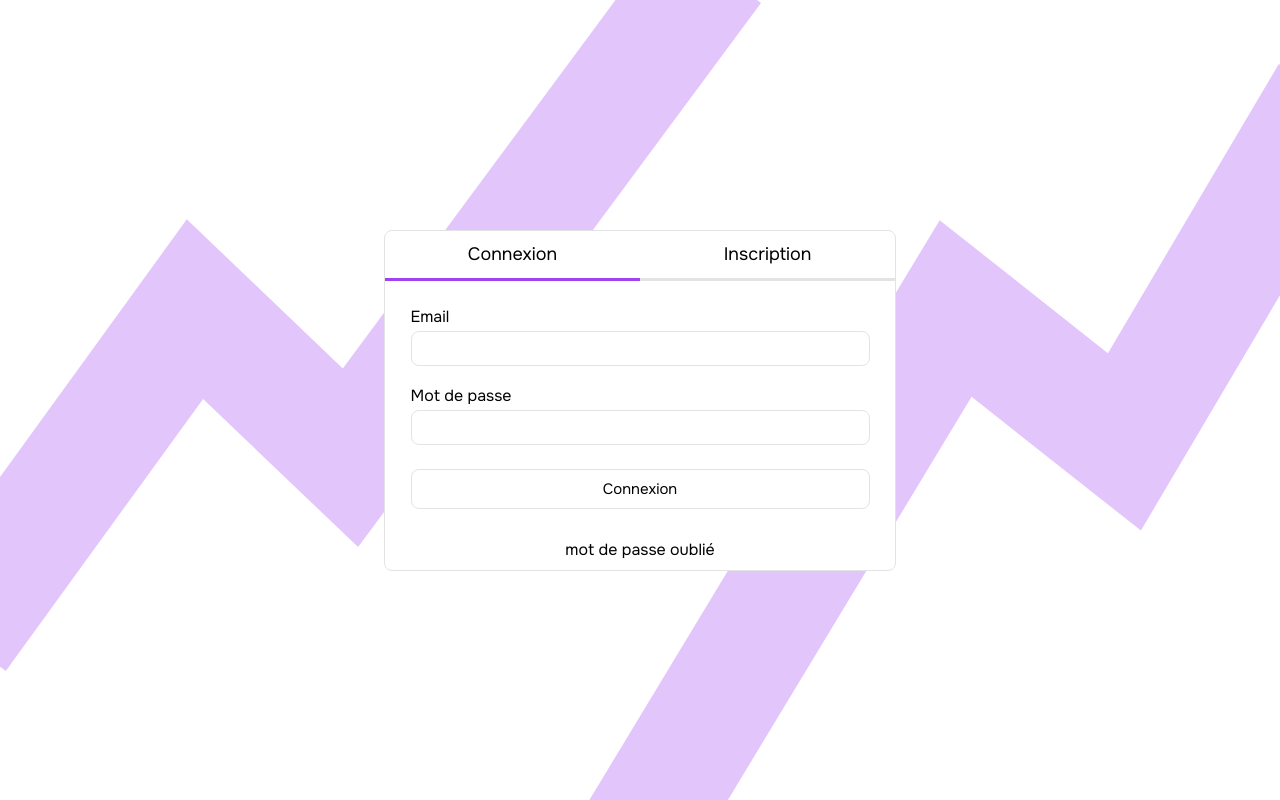
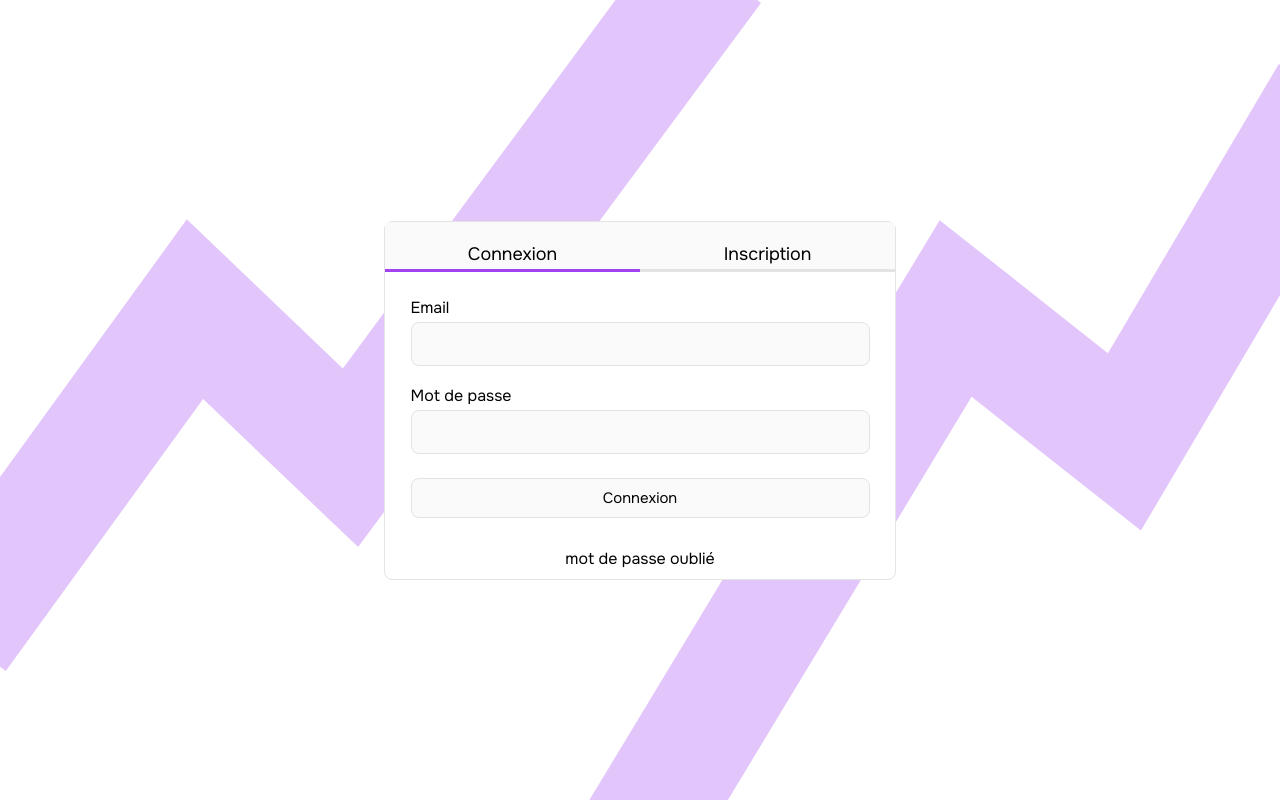
Before and after one commit to jossweb/SkillUp, a PHP site: page /pages/connection.php in a window 1280 px wide. Run offline with PHP 8.4, Linux system fonts and the light colour scheme.

Commit message:
correction des vars dans connections.css
@jossweb evite de commit ton config.php a chaque fois

```diff
--- a/assets/css/connection.css
+++ b/assets/css/connection.css
@@ -65,7 +65,7 @@ input[type="text"],
 input[type="email"],
 input[type="password"] {
     width: 90%;
-    background-color: transparent;
+    background-color: var(--bg);
     border: var(--border) 1px solid;
     border-radius: var(--radius);
     height: 35px;
@@ -73,7 +73,7 @@ input[type="password"] {
     margin-bottom: 4px;
     padding: 4px;
     color: var(--color);
-    border: var(--border) 1px solid;
+    padding: 21px 11px; /*IL FAUT QUE CA RESPIRE*/
 }
 form button{
     margin: 20px;
@@ -82,8 +82,9 @@ form button{
     height: 40px;
     border: 1px solid var(--border);
     font-size: 15px;
-    background-color: var(--button-color);
-    color: #000;
+    background-color: var(--bg);
+    color: var(--color);
+    cursor: pointer;
 }
 form .mini-inputs {
     width: 90%;
@@ -115,10 +116,11 @@ form .mini-inputs .input-group {
     display: inline;
     width: 50%;
     height: 50px;
-    background-color: transparent;
+    background-color: var(--bg);
     border: none;
     color: var(--color);
     border-bottom: solid var(--border);
+    padding: 21px 11px;
 }
 .form .toggle button.isSelected{
     border-bottom: solid var(--skillup-pink);
--- a/include/config.php
+++ b/include/config.php
@@ -12,7 +12,7 @@ define('JS_PATH', ASSETS_PATH . '/js');
 define('DB_HOST', 'localhost'); // Hôte de la base de données
 define('DB_PORT', 3306);        // Port (3306 par défaut pour MySQL)
 define('DB_USER', 'root');      // Nom d'utilisateur
-define('DB_PASS', 'root');          // Mot de passe 'mamp = root' autres = '' (pas de mdp)
+define('DB_PASS', '');          // Mot de passe 'mamp = root' autres = '' (pas de mdp)
 define('DB_NAME', 'skillup');  // Nom de la base de données
 
 define('DEBUG', true); //Si true alors les erreurs s'afficheront sur les pages
```
